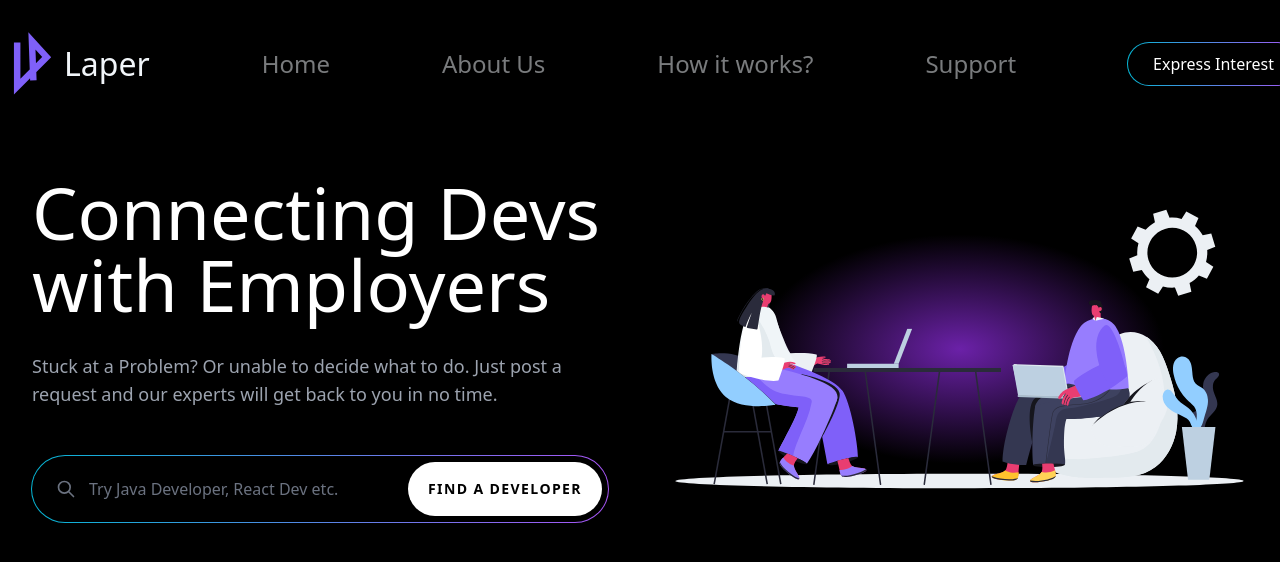
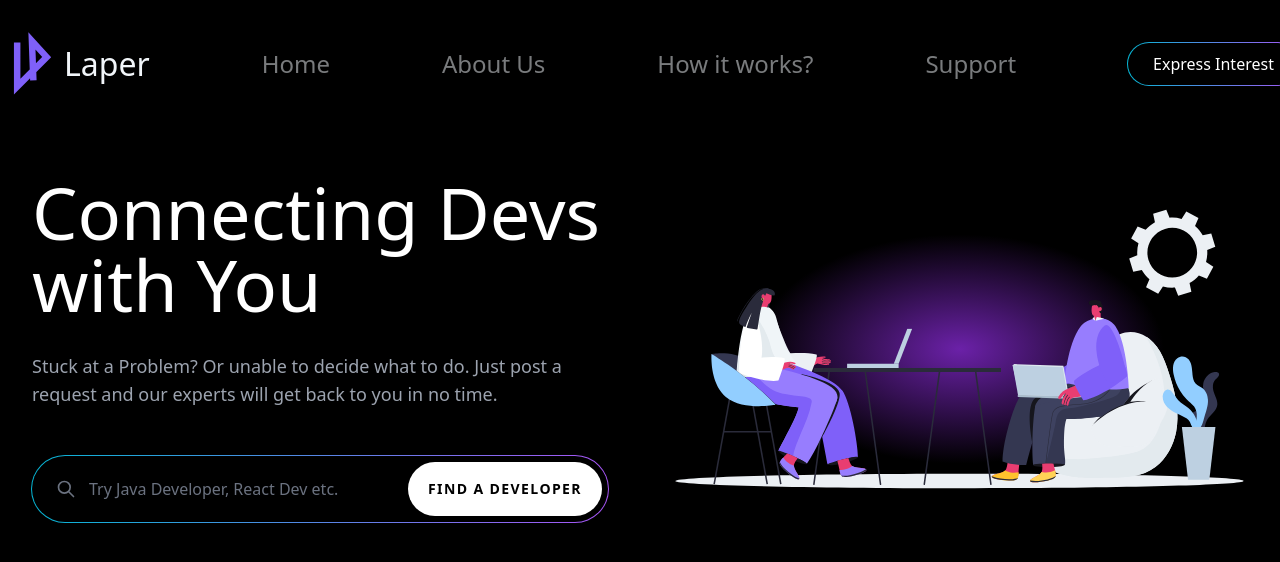
Before and after one commit to pradeepmondal/laper-web-app, a Next.js app: page / in a window 1280 px wide. Shown: the top 562 px of the page. Built offline with nearby package versions, Linux system fonts and the light colour scheme.

Commit message:
just a typo fix

```diff
--- a/src/comps/Hero.js
+++ b/src/comps/Hero.js
@@ -11,7 +11,7 @@ export function Hero() {
                 <div className="grid items-center grid-cols-1 gap-y-12 lg:grid-cols-2 gap-x-16">
                     <div>
                         <h1 className="text-4xl font-normal text-white sm:text-5xl lg:text-6xl xl:text-7xl">
-                            Connecting Devs with Employers
+                            Connecting Devs with You
                         </h1>
                         <p className="mt-4 text-lg font-normal text-gray-400 sm:mt-8">
                         Stuck at a Problem? Or unable to decide what to do. Just post a request and our experts will get back to you in no time.
```
